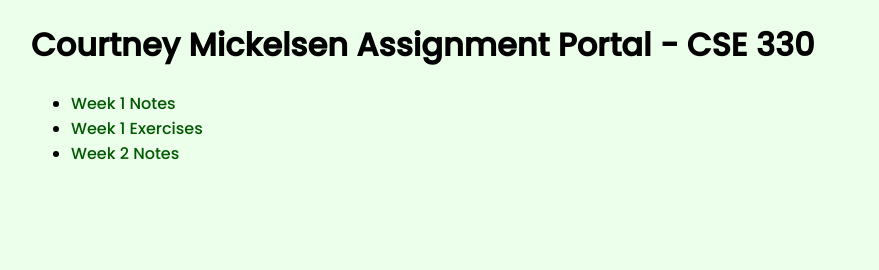
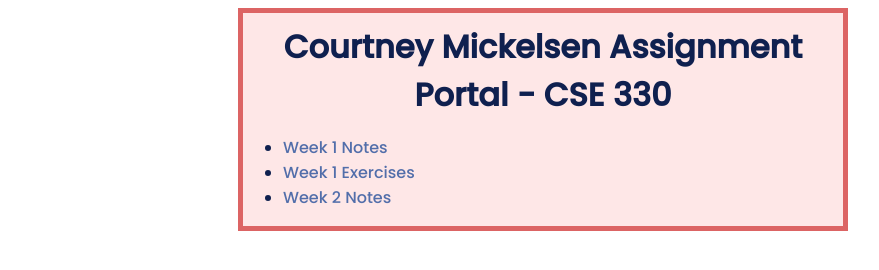
Before and after one commit to courtneymickelsen/wdd330, a plain HTML site: page index.html in a window 1280 px wide. Shown: the whole page, without its empty margins (97-976 px from the left). Drawn offline with Linux system fonts and the light colour scheme.

Commit message:
got it :)

```diff
--- a/css/main.css
+++ b/css/main.css
@@ -1,21 +1,31 @@
 @import url('https://fonts.googleapis.com/css2?family=Poppins:wght@300;500&display=swap');
 
 body {
-    font-family: "Poppins";
-    background-color: #ebffeb;
-    max-width: 80%;
-    margin: auto;
+    color: #0f204f;
+    font-family: 'Roboto Slab', serif;
+    max-width: 100%;
 }
 
-li {
+main {
+    font-family: "Poppins";
+    background-color: #fee7e7;
+    max-width: 80%;
+    border: 5px solid #dc6464;
     margin: auto;
+    max-width: 600px;
+    /* height: 100vw; */
 }
 
-:link {
-    color: #005800;
+main h1{
+    margin: 10px;
+    text-align: center;
+}
+
+a {
+    color: #526eaa;
     text-decoration: none;
 }
 
-:link :visited {
-    color: red;
+a:hover,a:visited {
+    color: #dc6464;
 }
```
